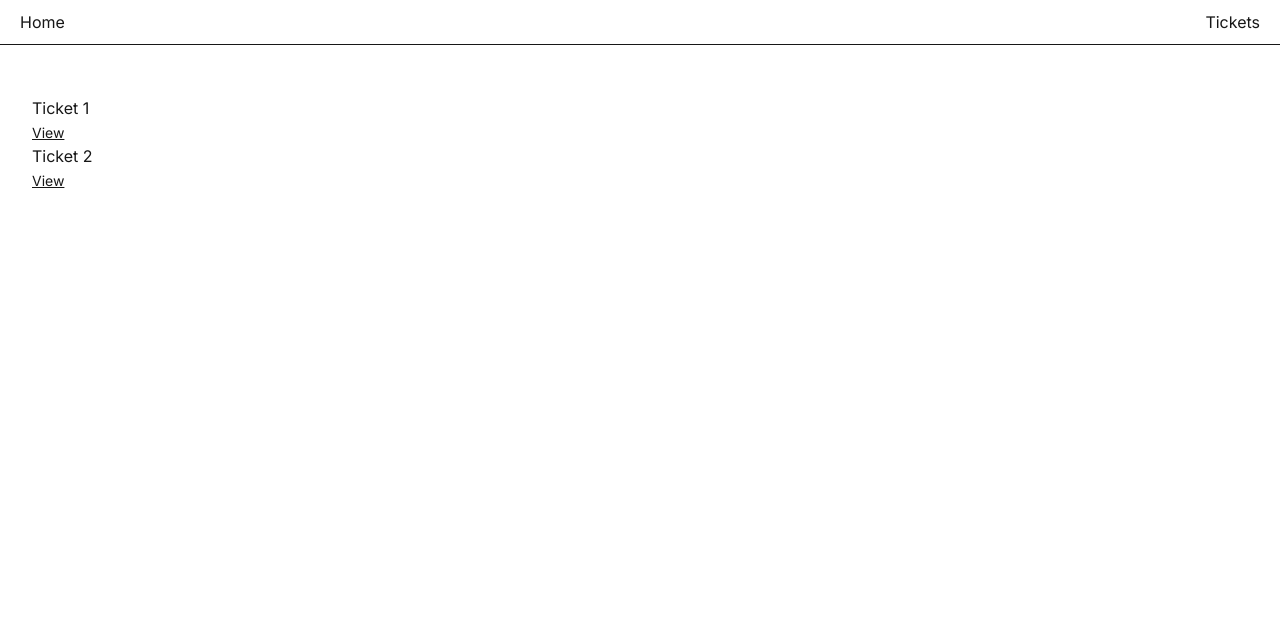
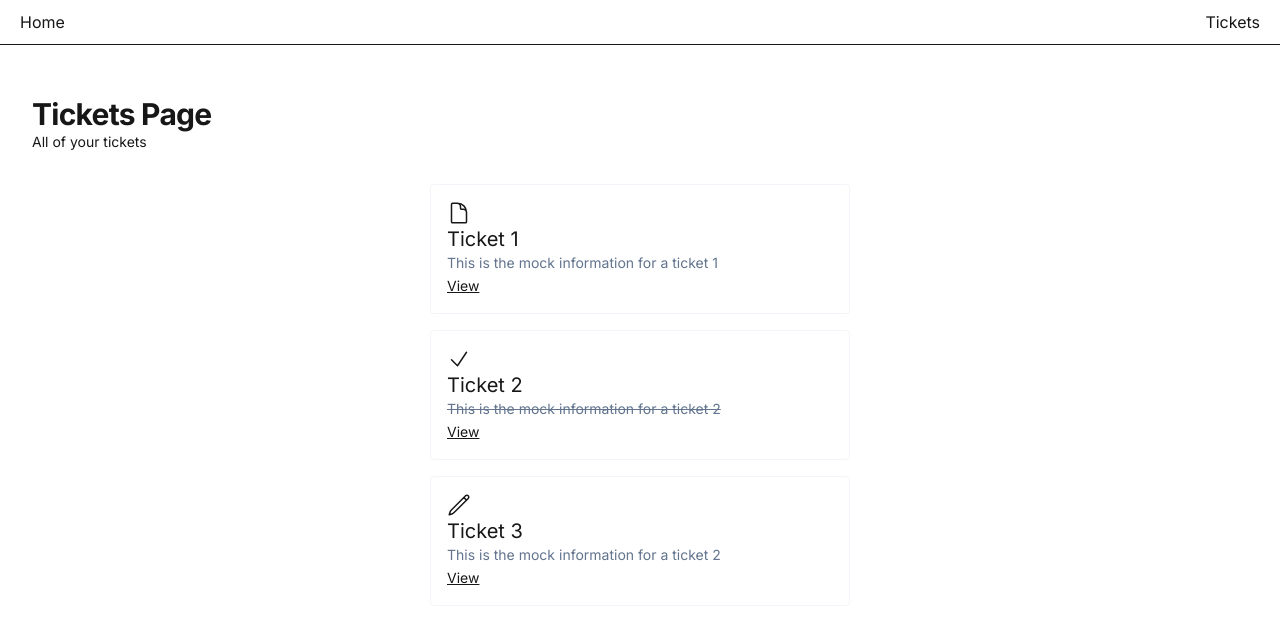
Before and after one commit to eliott-herbert-byrnes/ticketacker, a Next.js app: page /tickets in a window 1280 px wide. Shown: the top 640 px of the page. Built offline with nearby package versions, Linux system fonts and the light colour scheme.

Commit message:
init: base styling and basic functionality to home, and main ticket page

```diff
--- a/package.json
+++ b/package.json
@@ -7,9 +7,11 @@
     "build": "next build",
     "start": "next start",
     "lint": "next lint",
-    "lint-fix": "next lint --fix"
+    "lint-fix": "next lint --fix",
+    "type": "tsc --noEmit"
   },
   "dependencies": {
+    "clsx": "^2.1.1",
     "eslint-plugin-simple-import-sort": "^12.1.1",
     "next": "15.3.4",
     "react": "^19.0.0",
--- a/src/app/globals.css
+++ b/src/app/globals.css
@@ -9,6 +9,19 @@
   --color-background: var(--background);
   --color-foreground: var(--foreground);
   --font-sans: var(--font-inter-sans);
+  --animate-fade-from-top: fade-from-top 0.5s ease-out;
+
+  @keyframes fade-from-top {
+    0% {
+      opacity: 0;
+      transform: translateY(-16px);
+    }
+
+    100% {
+      opacity: 1;
+      transform: translateY(0);
+    }
+  }
 }
 
 @media (prefers-color-scheme: dark) {
--- a/src/app/page.tsx
+++ b/src/app/page.tsx
@@ -1,13 +1,23 @@
-import Link from "next/link"
-import { ticketsPath } from "./paths"
+import Link from "next/link";
+import { ticketsPath } from "./paths";
 
 const Homepage = () => {
   return (
-    <div>
-      <h2 className="">Homepage</h2>
-      <Link href={ticketsPath()} className="text-sm underline">Tickets</Link>
+    <div className="flex-1 flex flex-col gap-y-8">
+      <div className="">
+        <h2 className="text-3xl font-bold tracking-tight">Homepage</h2>
+        <p className="text-sm text-muted-foreground">
+          Your home place to start
+        </p>
       </div>
-  )
-}
 
-export default Homepage
+      <div className="flex-1 flex flex-col items-center">
+        <Link href={ticketsPath()} className="text-sm underline">
+          Go to tickets
+        </Link>
+      </div>
+    </div>
+  );
+};
+
+export default Homepage;
--- a/src/app/tickets/page.tsx
+++ b/src/app/tickets/page.tsx
@@ -1,19 +1,102 @@
-'use client'
+"use client";
 
-import Link from "next/link"
-import { ticketData } from "@/data/data"
-import { ticketPath } from "../paths"
+import clsx from "clsx";
+import Link from "next/link";
+import { ticketData } from "@/data/data";
+import { ticketPath } from "../paths";
+
+type TicketStatus = "OPEN" | "IN_PROGRESS" | "DONE";
+
+const CheckIcon = () => (
+  <svg
+    xmlns="http://www.w3.org/2000/svg"
+    fill="none"
+    viewBox="0 0 24 24"
+    strokeWidth={1.5}
+    stroke="currentColor"
+    className="size-6"
+  >
+    <path
+      strokeLinecap="round"
+      strokeLinejoin="round"
+      d="m4.5 12.75 6 6 9-13.5"
+    />
+  </svg>
+);
+const ProgressIcon = () => (
+  <svg
+    xmlns="http://www.w3.org/2000/svg"
+    fill="none"
+    viewBox="0 0 24 24"
+    strokeWidth={1.5}
+    stroke="currentColor"
+    className="size-6"
+  >
+    <path
+      strokeLinecap="round"
+      strokeLinejoin="round"
+      d="m16.862 4.487 1.687-1.688a1.875 1.875 0 1 1 2.652 2.652L6.832 19.82a4.5 4.5 0 0 1-1.897 1.13l-2.685.8.8-2.685a4.5 4.5 0 0 1 1.13-1.897L16.863 4.487Zm0 0L19.5 7.125"
+    />
+  </svg>
+);
+const DoneIcon = () => (
+  <svg
+    xmlns="http://www.w3.org/2000/svg"
+    fill="none"
+    viewBox="0 0 24 24"
+    strokeWidth={1.5}
+    stroke="currentColor"
+    className="size-6"
+  >
+    <path
+      strokeLinecap="round"
+      strokeLinejoin="round"
+      d="M19.5 14.25v-2.625a3.375 3.375 0 0 0-3.375-3.375h-1.5A1.125 1.125 0 0 1 13.5 7.125v-1.5a3.375 3.375 0 0 0-3.375-3.375H8.25m2.25 0H5.625c-.621 0-1.125.504-1.125 1.125v17.25c0 .621.504 1.125 1.125 1.125h12.75c.621 0 1.125-.504 1.125-1.125V11.25a9 9 0 0 0-9-9Z"
+    />
+  </svg>
+);
+
+const TICKET_ICONS = {
+  DONE: <CheckIcon />,
+  IN_PROGRESS: <ProgressIcon />,
+  OPEN: <DoneIcon />,
+};
 
 const TicketsPage = () => {
+  return (
+    <div className="flex-1 flex flex-col gap-y-8">
+      <div className="">
+        <h2 className="text-3xl font-bold tracking-tight">Tickets Page</h2>
+        <p className="text-sm text-muted-foreground">All of your tickets</p>
+      </div>
 
-  return (
-    ticketData.map((ticket) => (
-      <div key={ticket.id} className="">
-        <h2>{ticket.title}</h2>
-        <Link href={ticketPath(ticket.id)} className="text-sm underline">View</Link>
+      <div className="flex-1 flex flex-col items-center gap-y-4 animate-fade-from-top">
+        {ticketData.map((ticket) => (
+          <div
+            key={ticket.id}
+            className="w-full max-w-[420px] border border-slate-100 p-4 rounded"
+          >
+            <div className="">
+              {TICKET_ICONS[ticket.status as TicketStatus]}
+            </div>
+
+            <h3 className="text-xl semibold">{ticket.title}</h3>
+            <p
+              className={clsx("text-sm truncate text-slate-500", {
+                "line-through": ticket.status === "DONE",
+              })}
+            >
+              {ticket.content}
+            </p>
+
+            <Link href={ticketPath(ticket.id)} className="text-sm underline">
+              View
+            </Link>
+          </div>
+        ))}
       </div>
-    ))
-  )
-}
+    </div>
+  );
+};
 
-export default TicketsPage
+export default TicketsPage;
--- a/src/data/data.ts
+++ b/src/data/data.ts
@@ -3,12 +3,18 @@
         id: '1',
         title: `Ticket 1`,
         content: 'This is the mock information for a ticket 1',
-        status: 'pending'
+        status: 'OPEN' as const,
     },
     {
         id: '2',
         title: `Ticket 2`,
         content: 'This is the mock information for a ticket 2',
-        status: 'undefined'
+        status: 'DONE' as const,
+    },
+    {
+        id: '3',
+        title: `Ticket 3`,
+        content: 'This is the mock information for a ticket 2',
+        status: 'IN_PROGRESS' as const,
     }
 ]
```
Also changed, not shown: 1 other file (tests, documents, lock files or other folders).
